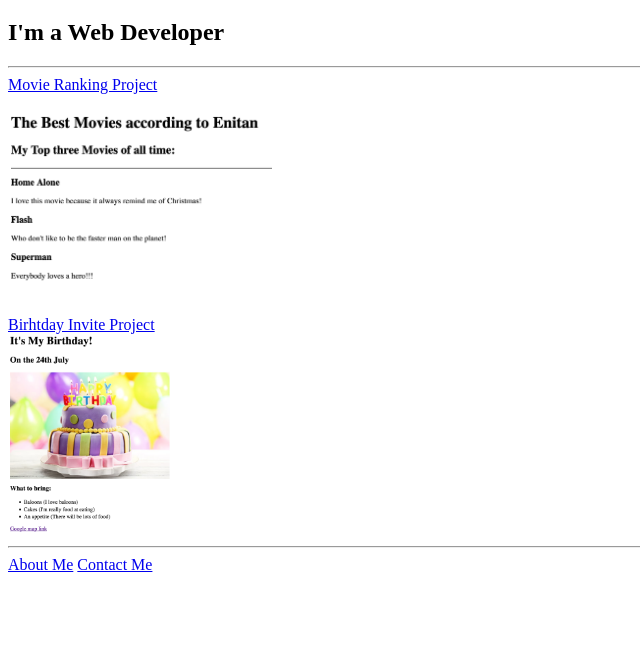
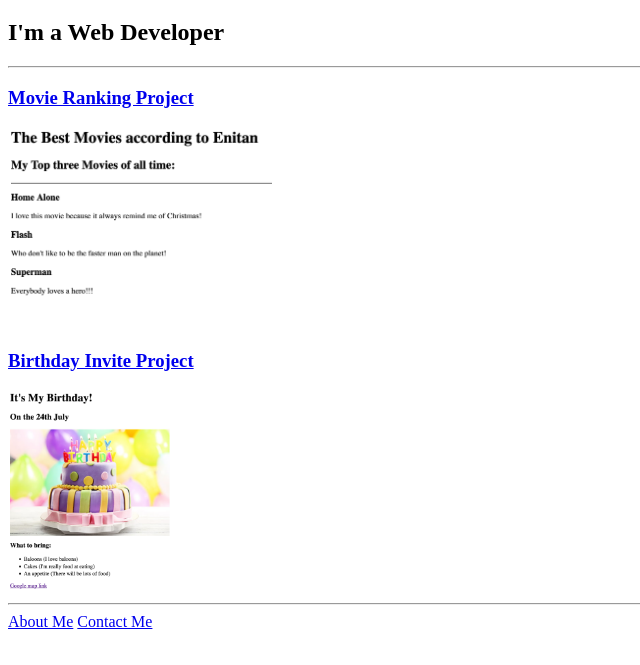
Before and after one commit to Enny90/html-portfolio, a plain HTML site: page index.html in a window 1280 px wide. Shown: the part 61-726 px from the top of the page, without its empty margins (0-640 px from the left). Drawn offline with Linux system fonts and the light colour scheme.

Commit message:
Add files via upload

```diff
--- a/index.html
+++ b/index.html
@@ -3,18 +3,19 @@
 <html lang="en">
 <head>
     <meta charset="UTF-8">
+    <title>Enitan's Portfolio</title>
     <h1>Enitan Olusegun's Portfolio</h1>
-    <h2>I'm a Web Developer</h2> <hr />
-    <a href="../2.4 Movie Ranking Project/index.html">Movie Ranking Project</a> <br />
-    <br />
+    <h2>I'm a Web Developer</h2>
+    <hr />
+    <h3><a href="../2.4 Movie Ranking Project/index.html">Movie Ranking Project</a> </h3>
     <img src="./favourite_movies.png" height="200" alt="Movies rank list"></a><br />
-    <a href="../3.4 Birthday Invite Project/index.html">Birhtday Invite Project</a> <br />
+    <h3><a href="../3.4 Birthday Invite Project/index.html">Birthday Invite Project</a></h3>
     <img src="./birthday_invite.png" height="200" alt="Birthday cake"></a><br />
     <hr />
     <a href="./public/about.html">About Me</a> <a href="./public/contact.html">Contact Me</a>
 
 
-    <title>My Portfolio</title>
+
 </head>
 <body>
 
```
